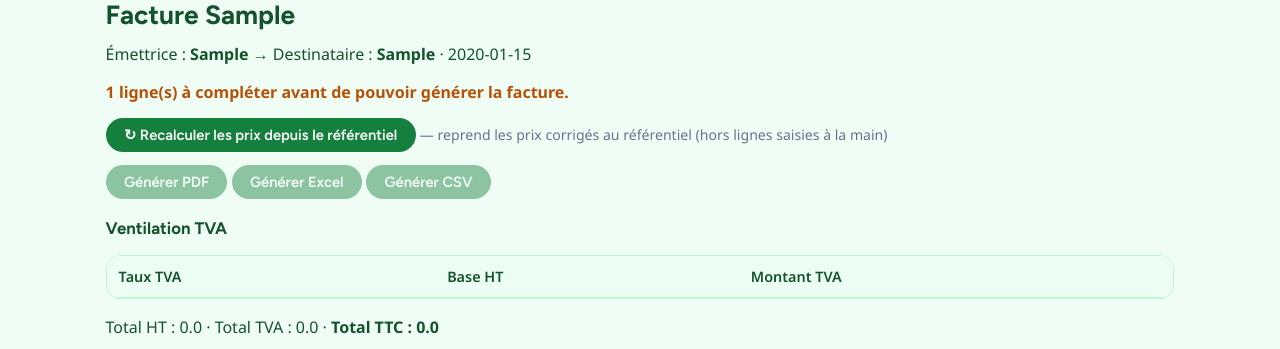
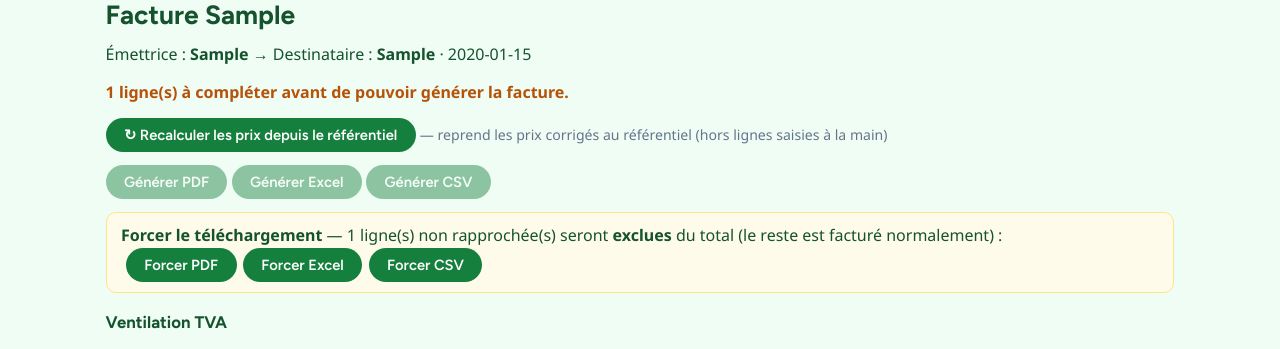
Before and after one commit to jeydead81/RetroBuddy, a FastAPI app: page /facture/1 in a window 1280 px wide. Shown: the part 154-503 px from the top of the page. Run offline with FastAPI, Linux system fonts and the light colour scheme; tables that the repository leaves empty hold one stand-in row (values such as "Sample post"); lists and menus that the app fills with data are empty.

Commit message:
feat(factures): récupération des PA net manquants + export forcé en facture partielle
C — Récupération des PA net (cas PiLeJe : 61 factures « ingérées mais 0 prix ») :
- Bouton « Récupérer les PA net manquants » sur Factures laboratoires, avec compteur
  des factures concernées.
- Dérive le net = PA brut × (1 − remise) (sinon montant ÷ qté), re-qualifie la ligne
  et la verse au référentiel (PA brut + remise + net conservés). Les lignes UG
  (remise 100 %, net 0) restent exclues.

D — Forçage du téléchargement d'une facture rétro non complète :
- Les lignes non rapprochées étaient déjà exclues du total par construire_facture ;
  on autorise désormais l'export via ?forcer=1, avec confirmation.
- Boutons « Forcer PDF/Excel/CSV » + mention « FACTURE PARTIELLE — N lignes exclues »
  dans les 3 exports (le document porte l'avertissement).

Tests : 180 verts (+5).

Co-Authored-By: Claude Opus 4.8 <noreply@anthropic.com>

```diff
--- a/app/main.py
+++ b/app/main.py
@@ -9,6 +9,7 @@ from app.config import charger_config, enregistrer_cle_api
 from app.db import get_connection, init_db
 from app.temps1.extraction_ia import ClaudeExtractor
 from app.temps1.pdf_reader import lire_pdf
+from app.temps1 import selection
 from app.temps1.pipeline import traiter_facture
 from app.temps1.referentiel import enregistrer_referentiel
 from app.temps1.schemas import LigneFacture
@@ -231,9 +232,15 @@ def creer_app(db_path="data/retrocession.db") -> FastAPI:
             f"total_calcule FROM factures {where} "
             f"ORDER BY {col} {sens.upper()}, id DESC LIMIT ? OFFSET ?",
             params + [TAILLE_PAGE, (page - 1) * TAILLE_PAGE]).fetchall()
+        # Factures dont des lignes ont un montant mais pas de PA net (récupérable).
+        n_recup = c.execute(
+            "SELECT COUNT(DISTINCT l.facture_id) n FROM lignes_facture l "
+            "JOIN factures f ON f.id = l.facture_id WHERE l.prix_net IS NULL "
+            "AND l.montant_ht IS NOT NULL AND l.qte > 0 AND f.statut IN ('ingeree','en_revue')"
+        ).fetchone()["n"]
         return TEMPLATES.TemplateResponse(request, "factures.html", {
             "rows": rows, "q": q, "page": page, "pages": pages, "total": total,
-            "taille": TAILLE_PAGE, "tri": tri, "sens": sens})
+            "taille": TAILLE_PAGE, "tri": tri, "sens": sens, "n_recup": n_recup})
 
     @app.get("/facture-labo/{fid}", response_class=HTMLResponse)
     def facture_labo(request: Request, fid: int):
@@ -294,6 +301,43 @@ def creer_app(db_path="data/retrocession.db") -> FastAPI:
                   "motif='intégré au référentiel après vérification manuelle' WHERE id=?", (fid,))
         c.commit()
         return RedirectResponse(f"/facture-labo/{fid}?ok=1", status_code=303)
+
+    @app.post("/factures/recuperer-net")
+    def recuperer_net():
+        """Récupère le PA net manquant (net = brut×(1−remise), sinon montant÷qté) sur les
+        factures ingérées/en revue, puis verse les lignes complétées au référentiel."""
+        c = conn()
+        lignes = c.execute(
+            "SELECT l.id, l.facture_id, l.code, l.type_code, l.code_interne, l.designation, "
+            "l.qte, l.qte_gratuite, l.prix_brut, l.remise_pct, l.montant_ht, l.tva, "
+            "f.labo, f.date_facture FROM lignes_facture l JOIN factures f ON f.id = l.facture_id "
+            "WHERE l.prix_net IS NULL AND l.montant_ht IS NOT NULL AND l.qte > 0 "
+            "AND f.statut IN ('ingeree', 'en_revue')").fetchall()
+        par_facture = {}
+        for l in lignes:
+            if l["prix_brut"] and l["remise_pct"] is not None and l["remise_pct"] < 100:
+                net = round(l["prix_brut"] * (1 - l["remise_pct"] / 100), 4)
+            else:
+                net = round(l["montant_ht"] / l["qte"], 4)
+            if net <= 0:
+                continue
+            lf = LigneFacture(
+                code=l["code"], type_code=l["type_code"], code_interne=l["code_interne"],
+                designation=l["designation"] or "", qte=l["qte"],
+                qte_gratuite=l["qte_gratuite"] or 0, prix_brut=l["prix_brut"],
+                remise_pct=l["remise_pct"], prix_net=net, montant_ht=l["montant_ht"], tva=l["tva"])
+            q = selection.qualifier_ligne(lf)
+            c.execute("UPDATE lignes_facture SET prix_net=?, valide=?, motif_ligne=? WHERE id=?",
+                      (net, int(q.inclure), q.note, l["id"]))
+            if q.inclure:
+                rec = par_facture.setdefault(l["facture_id"], [l["date_facture"], l["labo"], []])
+                rec[2].append((q.code_ref, q.type_code, lf))
+        n_ref = 0
+        for fid, (date_f, labo, entrees) in par_facture.items():
+            enregistrer_referentiel(c, fid, date_f, labo, entrees)
+            n_ref += len(entrees)
+        c.commit()
+        return RedirectResponse(f"/factures?recup={n_ref}", status_code=303)
 
     @app.get("/export-base")
     def export_base():
@@ -542,18 +586,18 @@ def creer_app(db_path="data/retrocession.db") -> FastAPI:
         return recalculer_prix_facture(conn(), retro_id)
 
     @app.get("/facture/{retro_id}/csv")
-    def facture_dl_csv(retro_id: int):
+    def facture_dl_csv(retro_id: int, forcer: bool = False):
         f = _facture_ou_404(retro_id)
-        if f.bloquee:
+        if f.bloquee and not forcer:
             raise HTTPException(status_code=409, detail="lignes à compléter")
         return Response(
             content=facture_csv(f), media_type="text/csv; charset=utf-8",
             headers={"Content-Disposition": f"attachment; filename=facture_{retro_id}.csv"})
 
     @app.get("/facture/{retro_id}/xlsx")
-    def facture_dl_xlsx(retro_id: int):
+    def facture_dl_xlsx(retro_id: int, forcer: bool = False):
         f = _facture_ou_404(retro_id)
-        if f.bloquee:
+        if f.bloquee and not forcer:
             raise HTTPException(status_code=409, detail="lignes à compléter")
         return Response(
             content=facture_xlsx(f),
@@ -561,9 +605,9 @@ def creer_app(db_path="data/retrocession.db") -> FastAPI:
             headers={"Content-Disposition": f"attachment; filename=facture_{retro_id}.xlsx"})
 
     @app.get("/facture/{retro_id}/pdf")
-    def facture_dl_pdf(retro_id: int):
+    def facture_dl_pdf(retro_id: int, forcer: bool = False):
         f = _facture_ou_404(retro_id)
-        if f.bloquee:
+        if f.bloquee and not forcer:
             raise HTTPException(status_code=409, detail="lignes à compléter")
         return Response(
             content=facture_pdf(f), media_type="application/pdf",
--- a/app/temps4/export_csv.py
+++ b/app/temps4/export_csv.py
@@ -9,6 +9,9 @@ def facture_csv(facture):
     w.writerow(["Émettrice", facture.emettrice or ""])
     w.writerow(["Destinataire", facture.destinataire or ""])
     w.writerow(["Date", facture.date_vente or ""])
+    if getattr(facture, "n_rouge", 0):
+        w.writerow(["FACTURE PARTIELLE",
+                    f"{facture.n_rouge} ligne(s) non rapprochée(s) exclue(s) du total"])
     w.writerow([])
     w.writerow(["BL", "Date BL", "Désignation", "Code", "Qté", "PA brut",
                 "Remise %", "PA net", "TVA", "Montant HT"])
--- a/app/temps4/export_pdf.py
+++ b/app/temps4/export_pdf.py
@@ -17,6 +17,10 @@ def facture_pdf(facture):
     el.append(Paragraph(f"Émettrice : {facture.emettrice or ''}", styles["Normal"]))
     el.append(Paragraph(f"Destinataire : {facture.destinataire or ''}", styles["Normal"]))
     el.append(Paragraph(f"Date : {facture.date_vente or ''}", styles["Normal"]))
+    if getattr(facture, "n_rouge", 0):
+        el.append(Paragraph(
+            f"<b>FACTURE PARTIELLE</b> — {facture.n_rouge} ligne(s) non rapprochée(s) "
+            "exclue(s) du total.", styles["Normal"]))
     el.append(Spacer(1, 6 * mm))
 
     entete = ["Désignation", "Code", "Qté", "PA brut", "Rem.%", "PA net", "TVA", "Montant HT"]
--- a/app/temps4/export_xlsx.py
+++ b/app/temps4/export_xlsx.py
@@ -14,6 +14,9 @@ def facture_xlsx(facture):
     ws.append(["Émettrice", facture.emettrice or ""])
     ws.append(["Destinataire", facture.destinataire or ""])
     ws.append(["Date", facture.date_vente or ""])
+    if getattr(facture, "n_rouge", 0):
+        ws.append(["FACTURE PARTIELLE",
+                   f"{facture.n_rouge} ligne(s) non rapprochée(s) exclue(s) du total"])
     ws.append([])
 
     ws.append(["BL", "Date BL", "Désignation", "Code", "Qté", "PA brut", "Remise %",
--- a/app/ui/templates/facture.html
+++ b/app/ui/templates/facture.html
@@ -24,6 +24,17 @@
     <button disabled>Générer PDF</button>
     <button disabled>Générer Excel</button>
     <button disabled>Générer CSV</button>
+    <div style="margin-top:.6rem; background:#FFFBEB; border:1px solid #FDE68A; border-radius:10px; padding:.6rem .9rem;">
+      <strong>Forcer le téléchargement</strong> —
+      {% if f.n_rouge %}{{ f.n_rouge }} ligne(s) non rapprochée(s) seront <strong>exclues</strong> du total{% else %}contrôle de complétude non validé{% endif %}
+      (le reste est facturé normalement) :
+      {% set msg = 'Télécharger une facture PARTIELLE ? ' ~ f.n_rouge ~ ' ligne(s) non rapprochée(s) seront exclues du total.' %}
+      <span style="display:inline-flex; gap:.4rem; margin-left:.3rem; flex-wrap:wrap;">
+        <a href="/facture/{{ f.retro_id }}/pdf?forcer=1" onclick="return confirm('{{ msg }}');"><button>Forcer PDF</button></a>
+        <a href="/facture/{{ f.retro_id }}/xlsx?forcer=1" onclick="return confirm('{{ msg }}');"><button>Forcer Excel</button></a>
+        <a href="/facture/{{ f.retro_id }}/csv?forcer=1" onclick="return confirm('{{ msg }}');"><button>Forcer CSV</button></a>
+      </span>
+    </div>
   {% else %}
     <a href="/facture/{{ f.retro_id }}/pdf"><button>Générer PDF</button></a>
     <a href="/facture/{{ f.retro_id }}/xlsx"><button>Générer Excel</button></a>
```
Also changed, not shown: app/ui/templates/factures.html (+13 -0 lines), tests/test_facture_export.py (added, +40 -0 lines), tests/test_facture_labo.py (+33 -0 lines).
